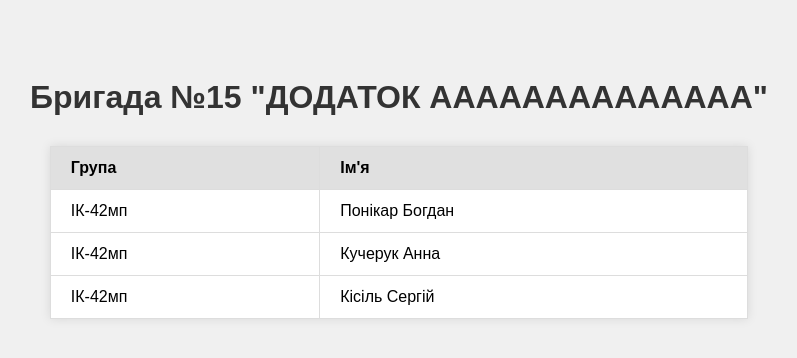
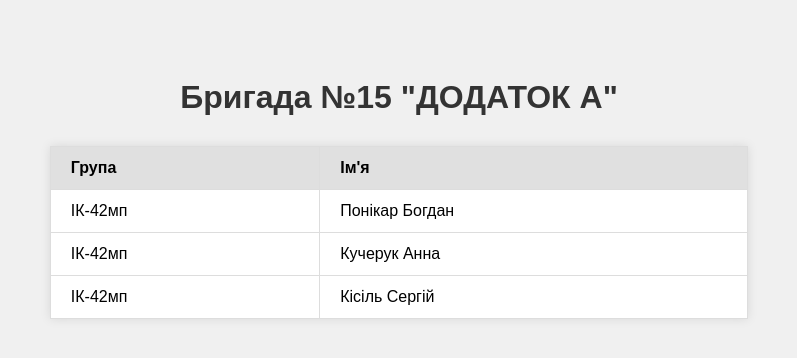
Before and after one commit to lighter450/aws-web-app, a plain HTML site: page index.html in a window 1280 px wide. Shown: the whole page, without its empty margins (241-1038 px from the left). Drawn offline with Linux system fonts and the light colour scheme.

Commit message:
Test Terraform 10

```diff
--- a/index.html
+++ b/index.html
@@ -6,7 +6,7 @@
   <link rel="stylesheet" href="styles.css">
 </head>
 <body>
-  <h1>Бригада №15 "ДОДАТОК АААААААААААААА" </h1>
+  <h1>Бригада №15 "ДОДАТОК А" </h1>
 
   <table>
     <thead>
```
Also changed, not shown: 1 other file.
